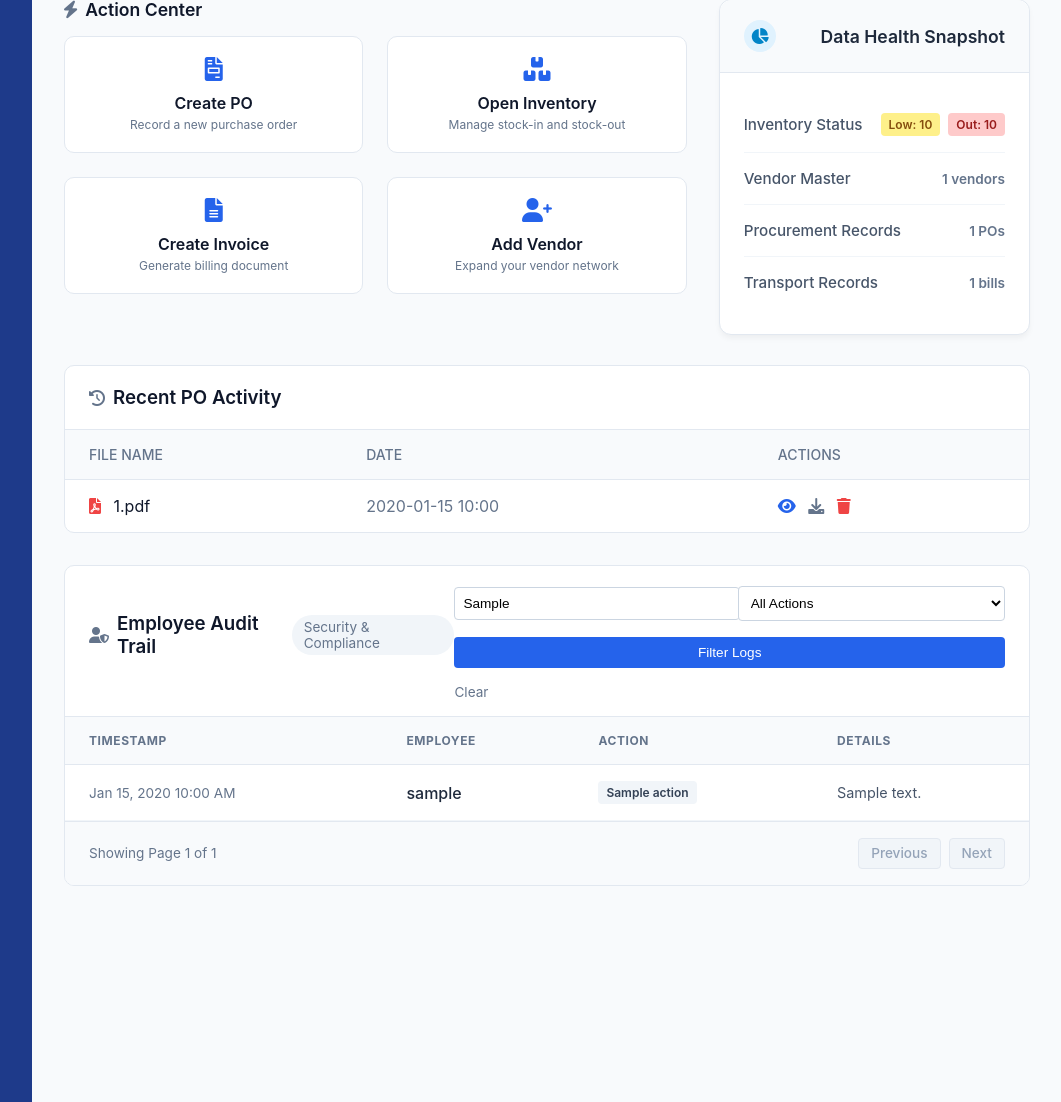
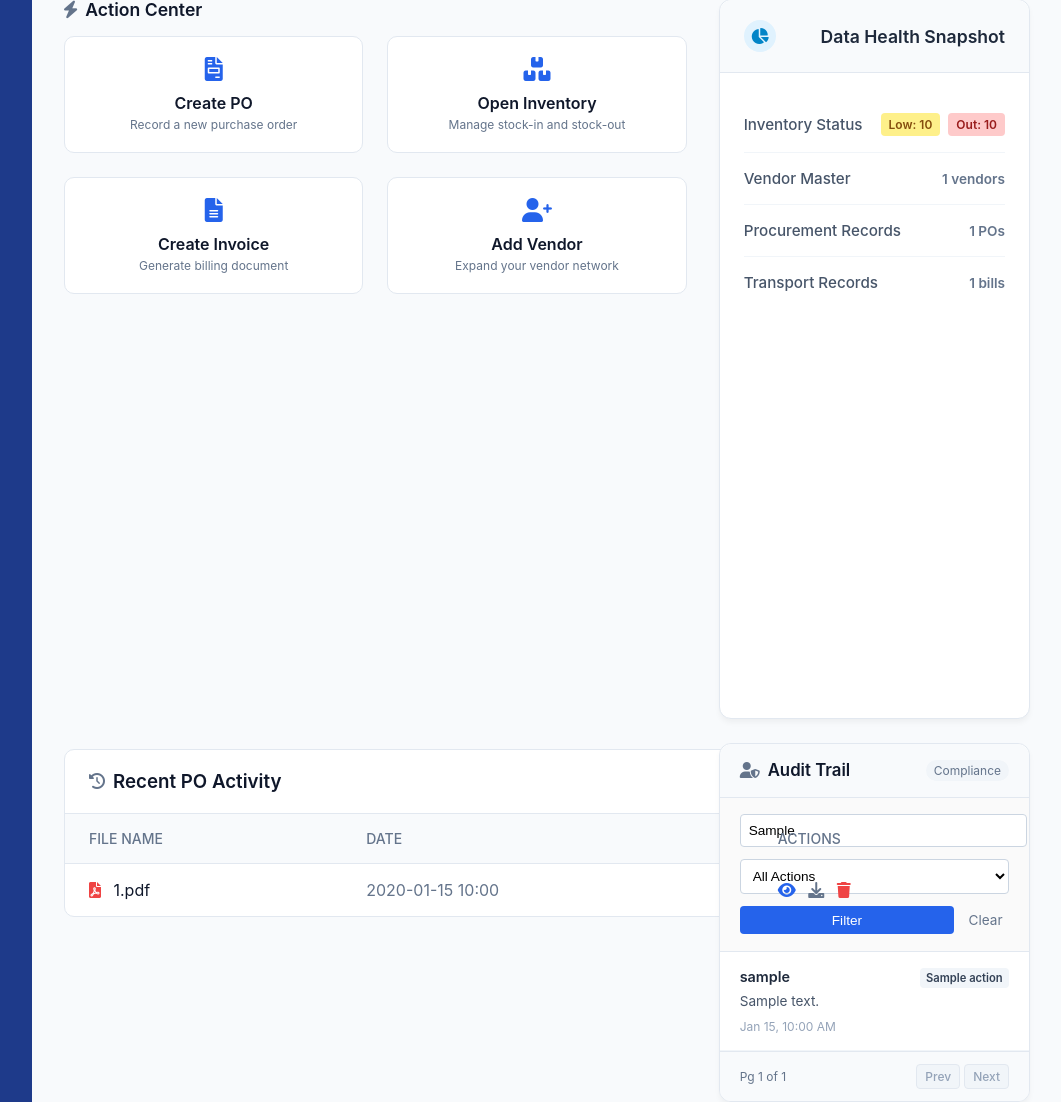
Before and after one commit to kalmeshwargurav1028-sys/business-po, a Flask app: template business_dashboard/templates/admin_dashboard.html in a window 1280 px wide. Shown: the part 440-1542 px from the top of the page, without its empty margins (218-1279 px from the left). Run offline with Flask 3, Linux system fonts and the light colour scheme; the template is opened without the code that fills it: most values are stand-ins (such as "Sample title", 1, 10 or a date in 2020); a database or web service that is not in the repository returns one stand-in record (values such as "Sample title").

Commit message:
Redesign Employee Audit Trail into a sidebar Activity Feed

```diff
--- a/business_dashboard/templates/admin_dashboard.html
+++ b/business_dashboard/templates/admin_dashboard.html
@@ -108,6 +108,77 @@
                 </div>
             </div>
         </div>
+        <div class="card" style="margin-top: 1.5rem; border: 1px solid #e2e8f0; border-radius: 12px; box-shadow: 0 4px 6px -1px rgba(0, 0, 0, 0.05);">
+            <div class="card-header" style="background: #f8fafc; border-bottom: 1px solid #e2e8f0; display: flex; justify-content: space-between; align-items: center; padding: 1rem 1.25rem; border-top-left-radius: 12px; border-top-right-radius: 12px;">
+                <div style="display: flex; align-items: center; gap: 0.5rem;">
+                    <i class="fas fa-user-shield" style="color: #64748b;"></i>
+                    <h3 class="card-title" style="margin: 0; font-size: 1.05rem;">Audit Trail</h3>
+                </div>
+                <div style="font-size: 0.75rem; color: #64748b; background: #f1f5f9; padding: 0.2rem 0.5rem; border-radius: 9999px;">
+                    Compliance
+                </div>
+            </div>
+
+            <form method="GET" action="{{ url_for('dashboard') }}" style="display: flex; flex-direction: column; gap: 0.75rem; padding: 1rem 1.25rem; border-bottom: 1px solid #e2e8f0; background: #fafafa;">
+                <input type="text" name="emp_search" value="{{ emp_search }}" placeholder="Search Employee..." style="width: 100%; padding: 0.5rem; border: 1px solid #cbd5e1; border-radius: 4px; font-size: 0.85rem;">
+                <select name="action_filter" style="width: 100%; padding: 0.5rem; border: 1px solid #cbd5e1; border-radius: 4px; font-size: 0.85rem; background: white;">
+                    <option value="">All Actions</option>
+                    <option value="Logged In" {% if action_filter == 'Logged In' %}selected{% endif %}>Logged In</option>
+                    <option value="Created PO" {% if action_filter == 'Created PO' %}selected{% endif %}>Created PO</option>
+                    <option value="Deleted PO" {% if action_filter == 'Deleted PO' %}selected{% endif %}>Deleted PO</option>
+                    <option value="Created Invoice" {% if action_filter == 'Created Invoice' %}selected{% endif %}>Created Invoice</option>
+                    <option value="Added Vendor" {% if action_filter == 'Added Vendor' %}selected{% endif %}>Added Vendor</option>
+                    <option value="Added Inventory" {% if action_filter == 'Added Inventory' %}selected{% endif %}>Added Inventory</option>
+                </select>
+                <div style="display: flex; gap: 0.5rem; align-items: center;">
+                    <button type="submit" class="btn btn-primary" style="flex: 1; padding: 0.4rem; font-size: 0.85rem; border-radius: 4px;">Filter</button>
+                    {% if emp_search or action_filter %}
+                        <a href="{{ url_for('dashboard') }}" style="color: #64748b; font-size: 0.85rem; text-decoration: none; padding: 0.4rem;">Clear</a>
+                    {% endif %}
+                </div>
+            </form>
+
+            <div style="max-height: 400px; overflow-y: auto; padding: 0;">
+                {% for log in recent_employee_logs %}
+                <div style="padding: 1rem 1.25rem; border-bottom: 1px solid #f1f5f9;">
+                    <div style="display: flex; justify-content: space-between; align-items: flex-start; margin-bottom: 0.25rem;">
+                        <span style="font-weight: 600; color: #1e293b; font-size: 0.9rem;">{{ log.user_name }}</span>
+                        <span style="background: #f1f5f9; color: #334155; padding: 0.2rem 0.4rem; border-radius: 4px; font-size: 0.7rem; font-weight: 600;">{{ log.action }}</span>
+                    </div>
+                    <div style="color: #475569; font-size: 0.85rem; margin-bottom: 0.5rem; line-height: 1.4;">
+                        {{ log.details }}
+                    </div>
+                    <div style="color: #94a3b8; font-size: 0.75rem;">
+                        {{ log.timestamp.strftime('%b %d, %I:%M %p') if log.timestamp else 'N/A' }}
+                    </div>
+                </div>
+                {% else %}
+                <div style="text-align: center; color: #94a3b8; padding: 2rem; font-style: italic;">
+                    <i class="fas fa-clipboard-list" style="font-size: 1.5rem; color: #cbd5e1; margin-bottom: 0.5rem; display: block;"></i>
+                    No recent activity.
+                </div>
+                {% endfor %}
+            </div>
+
+            <div class="card-footer" style="display: flex; justify-content: space-between; align-items: center; padding: 0.75rem 1.25rem; border-top: 1px solid #e2e8f0; background: #f8fafc;">
+                <div style="font-size: 0.75rem; color: #64748b;">
+                    Pg {{ page }} of {{ total_pages }}
+                </div>
+                <div style="display: flex; gap: 0.25rem;">
+                    {% if page > 1 %}
+                        <a href="{{ url_for('dashboard', page=page-1, emp_search=emp_search, action_filter=action_filter) }}" class="btn" style="background: white; border: 1px solid #cbd5e1; color: #334155; padding: 0.25rem 0.5rem; font-size: 0.75rem; border-radius: 4px; text-decoration: none;">Prev</a>
+                    {% else %}
+                        <span class="btn" style="background: #f1f5f9; border: 1px solid #e2e8f0; color: #94a3b8; padding: 0.25rem 0.5rem; font-size: 0.75rem; border-radius: 4px; cursor: not-allowed;">Prev</span>
+                    {% endif %}
+
+                    {% if page < total_pages %}
+                        <a href="{{ url_for('dashboard', page=page+1, emp_search=emp_search, action_filter=action_filter) }}" class="btn" style="background: white; border: 1px solid #cbd5e1; color: #334155; padding: 0.25rem 0.5rem; font-size: 0.75rem; border-radius: 4px; text-decoration: none;">Next</a>
+                    {% else %}
+                        <span class="btn" style="background: #f1f5f9; border: 1px solid #e2e8f0; color: #94a3b8; padding: 0.25rem 0.5rem; font-size: 0.75rem; border-radius: 4px; cursor: not-allowed;">Next</span>
+                    {% endif %}
+                </div>
+            </div>
+        </div>
     </div>
 </div>
 
@@ -160,99 +231,6 @@
     </div>
 </div>
 
-<!-- Employee Audit Trail (Full Width below) -->
-<div class="card" style="margin-top: 2rem;">
-    <div class="card-header" style="border-bottom: 1px solid #e2e8f0; padding-bottom: 1rem;">
-        <div style="display: flex; justify-content: space-between; align-items: center; margin-bottom: 1rem;">
-            <div style="display: flex; align-items: center; gap: 0.5rem;">
-                <i class="fas fa-user-shield" style="color: #64748b;"></i>
-                <h3 class="card-title" style="margin: 0;">Employee Audit Trail</h3>
-            </div>
-            <div style="font-size: 0.85rem; color: #64748b; background: #f1f5f9; padding: 0.25rem 0.75rem; border-radius: 9999px;">
-                Security & Compliance
-            </div>
-        </div>
 
-        <form method="GET" action="{{ url_for('dashboard') }}" style="display: flex; gap: 1rem; align-items: center; flex-wrap: wrap;">
-            <div style="flex: 1; min-width: 200px;">
-                <input type="text" name="emp_search" value="{{ emp_search }}" placeholder="Search by Employee Name..." style="width: 100%; padding: 0.5rem; border: 1px solid #cbd5e1; border-radius: 4px; font-size: 0.85rem;">
-            </div>
-            <div style="flex: 1; min-width: 200px;">
-                <select name="action_filter" style="width: 100%; padding: 0.5rem; border: 1px solid #cbd5e1; border-radius: 4px; font-size: 0.85rem; background: white;">
-                    <option value="">All Actions</option>
-                    <option value="Logged In" {% if action_filter == 'Logged In' %}selected{% endif %}>Logged In</option>
-                    <option value="Created PO" {% if action_filter == 'Created PO' %}selected{% endif %}>Created PO</option>
-                    <option value="Deleted PO" {% if action_filter == 'Deleted PO' %}selected{% endif %}>Deleted PO</option>
-                    <option value="Created Invoice" {% if action_filter == 'Created Invoice' %}selected{% endif %}>Created Invoice</option>
-                    <option value="Added Vendor" {% if action_filter == 'Added Vendor' %}selected{% endif %}>Added Vendor</option>
-                    <option value="Added Inventory" {% if action_filter == 'Added Inventory' %}selected{% endif %}>Added Inventory</option>
-                </select>
-            </div>
-            <button type="submit" class="btn btn-primary" style="padding: 0.5rem 1rem; font-size: 0.85rem; border-radius: 4px;">Filter Logs</button>
-            {% if emp_search or action_filter %}
-                <a href="{{ url_for('dashboard') }}" style="color: #64748b; font-size: 0.85rem; text-decoration: none;">Clear</a>
-            {% endif %}
-        </form>
-    </div>
-    <div class="table-responsive">
-        <table class="table" style="margin: 0; width: 100%; text-align: left; border-collapse: collapse;">
-            <thead style="background: #f8fafc;">
-                <tr>
-                    <th style="font-size: 0.75rem; font-weight: 700; color: #64748b; padding: 1rem 1.5rem; letter-spacing: 0.05em; border-bottom: 1px solid #e2e8f0;">TIMESTAMP</th>
-                    <th style="font-size: 0.75rem; font-weight: 700; color: #64748b; padding: 1rem 1.5rem; letter-spacing: 0.05em; border-bottom: 1px solid #e2e8f0;">EMPLOYEE</th>
-                    <th style="font-size: 0.75rem; font-weight: 700; color: #64748b; padding: 1rem 1.5rem; letter-spacing: 0.05em; border-bottom: 1px solid #e2e8f0;">ACTION</th>
-                    <th style="font-size: 0.75rem; font-weight: 700; color: #64748b; padding: 1rem 1.5rem; letter-spacing: 0.05em; border-bottom: 1px solid #e2e8f0;">DETAILS</th>
-                </tr>
-            </thead>
-            <tbody>
-                {% for log in recent_employee_logs %}
-                <tr style="border-bottom: 1px solid #f1f5f9;">
-                    <td style="padding: 1rem 1.5rem; color: #64748b; font-size: 0.85rem;">
-                        {{ log.timestamp.strftime('%b %d, %Y %I:%M %p') if log.timestamp else 'N/A' }}
-                    </td>
-                    <td style="padding: 1rem 1.5rem; font-weight: 500; color: #1e293b;">
-                        {{ log.user_name }}
-                    </td>
-                    <td style="padding: 1rem 1.5rem;">
-                        <span style="display: inline-block; background: #f1f5f9; color: #334155; padding: 0.25rem 0.5rem; border-radius: 4px; font-size: 0.75rem; font-weight: 600;">
-                            {{ log.action }}
-                        </span>
-                    </td>
-                    <td style="padding: 1rem 1.5rem; color: #475569; font-size: 0.9rem;">
-                        {{ log.details }}
-                    </td>
-                </tr>
-                {% else %}
-                <tr>
-                    <td colspan="4" style="text-align: center; color: #94a3b8; padding: 2.5rem; font-style: italic;">
-                        <i class="fas fa-clipboard-list" style="font-size: 2rem; color: #cbd5e1; margin-bottom: 1rem; display: block;"></i>
-                        No recent employee activity recorded.
-                    </td>
-                </tr>
-                {% endfor %}
-            </tbody>
-        </table>
-    </div>
-
-    <!-- Pagination -->
-    <div class="card-footer" style="display: flex; justify-content: space-between; align-items: center; padding: 1rem 1.5rem; border-top: 1px solid #e2e8f0; background: #f8fafc;">
-        <div style="font-size: 0.85rem; color: #64748b;">
-            Showing Page {{ page }} of {{ total_pages }}
-        </div>
-        <div style="display: flex; gap: 0.5rem;">
-            {% if page > 1 %}
-                <a href="{{ url_for('dashboard', page=page-1, emp_search=emp_search, action_filter=action_filter) }}" class="btn" style="background: white; border: 1px solid #cbd5e1; color: #334155; padding: 0.4rem 0.75rem; font-size: 0.85rem; border-radius: 4px; text-decoration: none;">Previous</a>
-            {% else %}
-                <span class="btn" style="background: #f1f5f9; border: 1px solid #e2e8f0; color: #94a3b8; padding: 0.4rem 0.75rem; font-size: 0.85rem; border-radius: 4px; cursor: not-allowed;">Previous</span>
-            {% endif %}
-
-            {% if page < total_pages %}
-                <a href="{{ url_for('dashboard', page=page+1, emp_search=emp_search, action_filter=action_filter) }}" class="btn" style="background: white; border: 1px solid #cbd5e1; color: #334155; padding: 0.4rem 0.75rem; font-size: 0.85rem; border-radius: 4px; text-decoration: none;">Next</a>
-            {% else %}
-                <span class="btn" style="background: #f1f5f9; border: 1px solid #e2e8f0; color: #94a3b8; padding: 0.4rem 0.75rem; font-size: 0.85rem; border-radius: 4px; cursor: not-allowed;">Next</span>
-            {% endif %}
-        </div>
-    </div>
-</div>
 
 {% endblock %}
```
